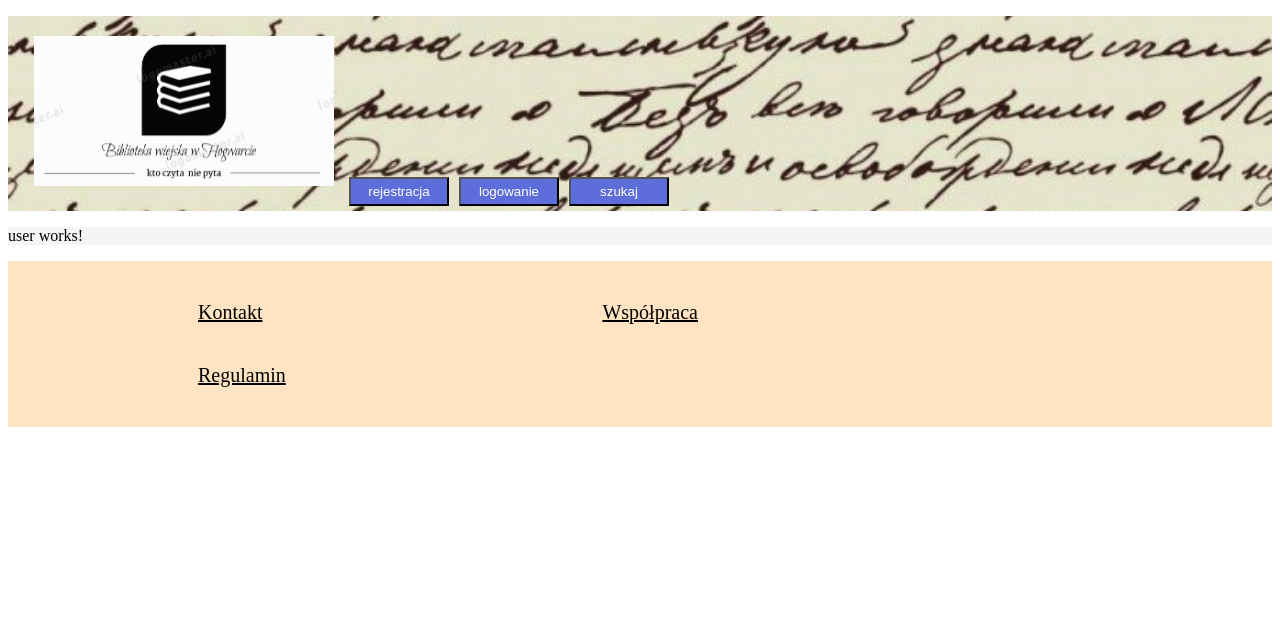
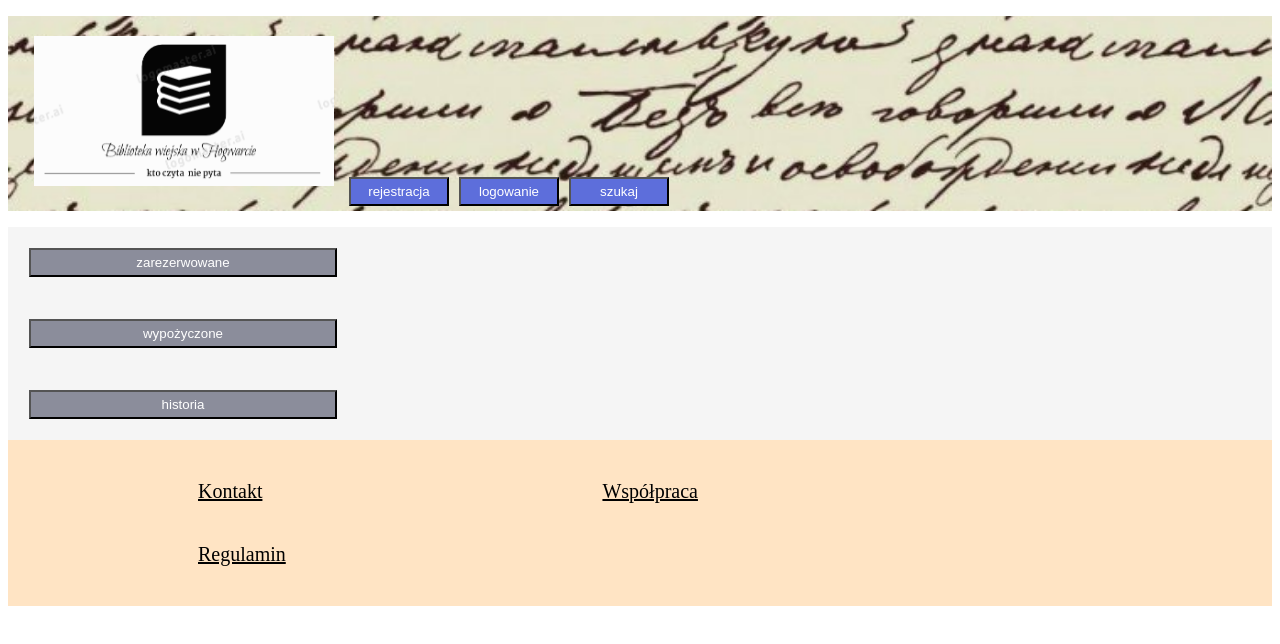
Before and after one commit to Dawidgh0st/biblioteka, an Angular app: page /user in a window 1280 px wide. Shown: the top 644 px of the page. Built offline with nearby package versions, Linux system fonts and the light colour scheme.

Commit message:
enpoint user three buttons

```diff
--- a/angular.json
+++ b/angular.json
@@ -100,5 +100,8 @@
         }
       }
     }
+  },
+  "cli": {
+    "analytics": "292244e2-ebeb-488d-b6f6-f97c6772b691"
   }
 }
--- a/src/app/app.module.ts
+++ b/src/app/app.module.ts
@@ -12,6 +12,7 @@ import {HTTP_INTERCEPTORS, HttpClientModule} from "@angular/common/http";
 import { UserComponent } from './user/user.component';
 import { LibraryComponent } from './library/library.component';
 import { SearchComponent } from './search/search.component';
+import { OrderComponent } from './order/order.component';
 
 
 @NgModule({
@@ -23,7 +24,8 @@ import { SearchComponent } from './search/search.component';
     LogowanieComponent,
     UserComponent,
     LibraryComponent,
-    SearchComponent
+    SearchComponent,
+    OrderComponent
   ],
   imports: [
     BrowserModule,
--- /dev/null
+++ b/src/app/order/order.component.html
@@ -0,0 +1 @@
+<p>order works!</p>
--- a/src/app/user/user.component.html
+++ b/src/app/user/user.component.html
@@ -1 +1,15 @@
-<p class="srodek">user works!</p>
+<div class="srodek">
+    <nav>
+    <button [routerLink]="['/order']">zarezerwowane</button>
+</nav>
+</div>
+<div class="srodek">
+    <nav>
+    <button [routerLink]="['/shelf']">wypożyczone</button>
+</nav>
+</div>
+ <div class="srodek">
+    <nav>
+    <button [routerLink]="['/history']">historia</button>
+</nav>
+</div>
--- a/src/app/user/user.component.scss
+++ b/src/app/user/user.component.scss
@@ -0,0 +1,13 @@
+nav {
+    margin: 16px;
+   }
+
+   nav button {
+       width: 25%;
+       padding: 5px;
+       margin: 5px;
+       color: white;
+       background-color: rgb(139, 141, 155);
+
+
+   }
```
Also changed, not shown: src/app/order/order.component.ts (added, +10 -0 lines), src/app/order/order.component.scss (added), 1 other file (tests, documents, lock files or other folders).
